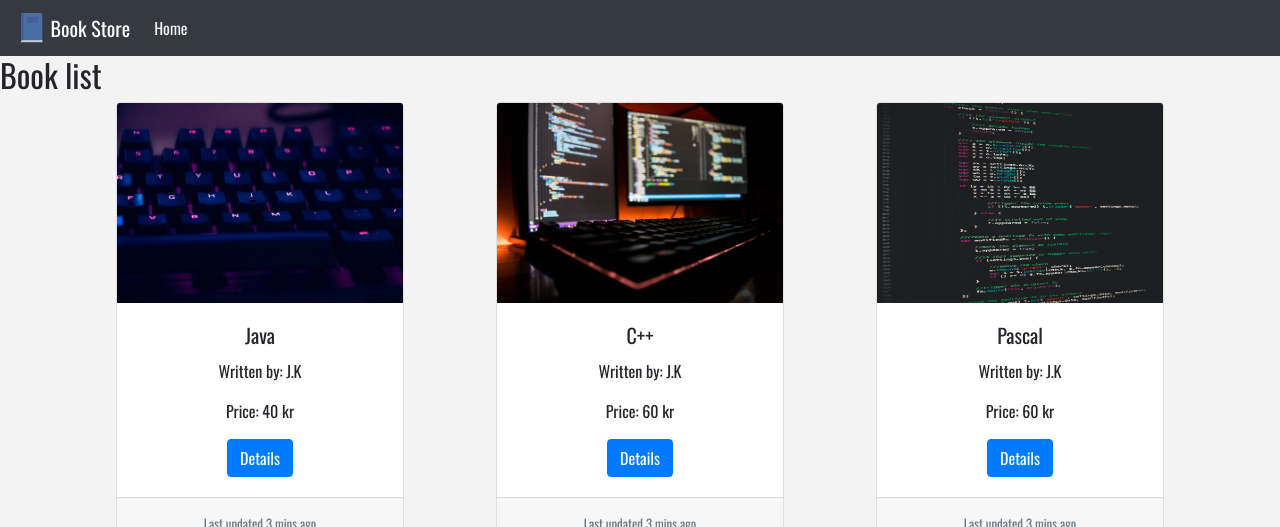
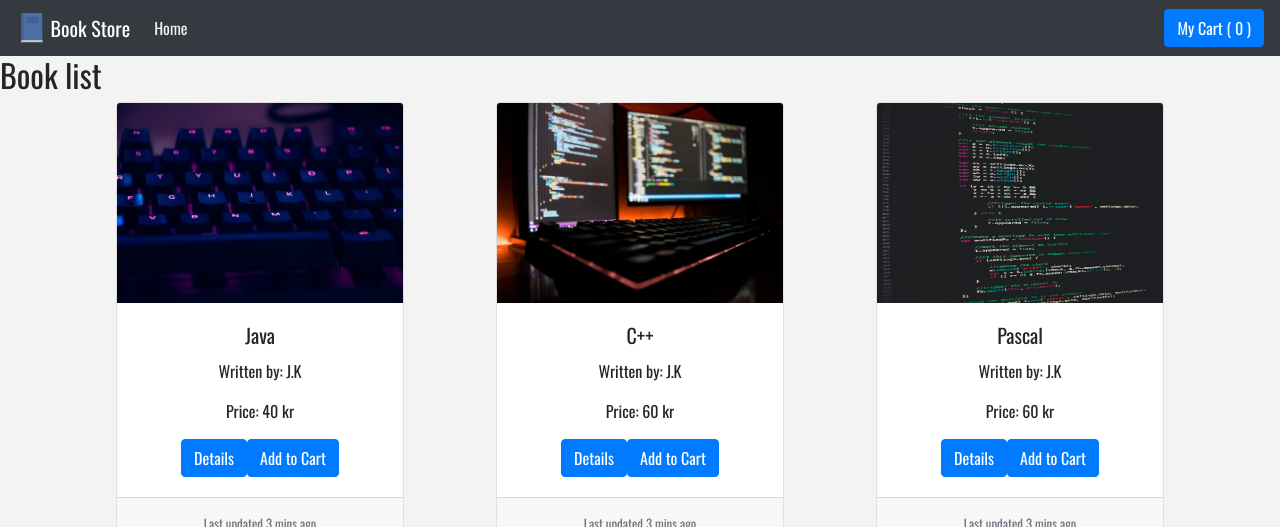
Before and after one commit to imadcollin/book-store, a React (Create React App) app: page / in a window 1280 px wide. Shown: the top 527 px of the page. Built offline with nearby package versions, Linux system fonts and the light colour scheme.

Commit message:
Add Cart feature

```diff
--- a/src/App.js
+++ b/src/App.js
@@ -4,6 +4,7 @@ import React from "react";
 import { Switch, Route } from "react-router-dom";
 import BookList from "./Components/BookList";
 import BookDetails from "./Components/BookDetails"
+import Cart from "./Components/Cart"
 import PageNotFound from "./Components/PageNotFound";
 import Book from "./Components/Book";
 import Nav from "./Components/Nav"
@@ -15,6 +16,7 @@ function App() {
         <Route exact path="/" component={BookList}></Route>
         <Route path="/book" component={Book}></Route>
         <Route path="/bookDetails" component={BookDetails}></Route>
+        <Route path="/Cart" component={Cart}></Route>
         <Route component={PageNotFound}></Route>
       </Switch>
     </React.Fragment>
--- a/src/Components/Book.js
+++ b/src/Components/Book.js
@@ -30,6 +30,7 @@ export default class Book extends Component {
                     Details
                   </Button>
                 </Link>
+                <Button onClick={()=>value.addToCart(id)}>Add to Cart</Button>
               </Card.Body>
               <Card.Footer>
                 <small className="text-muted">Last updated 3 mins ago</small>
--- /dev/null
+++ b/src/Components/Cart.js
@@ -0,0 +1,20 @@
+import React, { Component } from "react";
+import { ProductConsumer } from "../Providers/ProductProvider";
+import ListGroup from "react-bootstrap/ListGroup";
+export default class Cart extends Component {
+  render() {
+    return (
+      <ListGroup as="ul" action variant="secondary">
+        <ProductConsumer>
+          {(items) =>
+            items.carts.map((item) => (
+              <ListGroup.Item as="li" key={item.id}>
+                {item.title} {item.price}
+              </ListGroup.Item>
+            ))
+          }
+        </ProductConsumer>
+      </ListGroup>
+    );
+  }
+}
--- a/src/Components/Nav.js
+++ b/src/Components/Nav.js
@@ -3,6 +3,9 @@ import logo from "../logo.svg";
 import { Navbar, Nav } from "react-bootstrap";
 import { Link } from "react-router-dom";
 import "./AppNav.css";
+import Button from "react-bootstrap/Button";
+import { ProductConsumer } from "../Providers/ProductProvider";
+
 export default class AppNav extends Component {
   render() {
     return (
@@ -22,6 +25,15 @@ export default class AppNav extends Component {
         <Nav className="mr-auto">
           <Nav.Link href="/">Home</Nav.Link>
         </Nav>
+        <Nav className="mr-right">
+          <ProductConsumer>
+            {(items) => (
+              <Link to="/Cart">
+                <Button>My Cart ( {items.carts.length} ) </Button>{" "}
+              </Link>
+            )}
+          </ProductConsumer>
+        </Nav>
       </Navbar>
     );
   }
--- a/src/Providers/ProductProvider.js
+++ b/src/Providers/ProductProvider.js
@@ -6,6 +6,7 @@ export default class ProductProvider extends Component {
   state = {
     bookList: bookList,
     bookDetail: bookDetail,
+    carts: [],
   };
   getBookById = (id) => {
     const book = bookDetail.find((book) => book.id === id);
@@ -17,6 +18,16 @@ export default class ProductProvider extends Component {
       return { bookDetail: book };
     });
   };
+  addToCart = (id) => {
+    const item = this.getBookById(id);
+
+    const test = this.state.carts.find((item) => item.id === id);
+    if (test === undefined || test === "undefined") {
+      this.setState({
+        carts: [...this.state.carts, item],
+      });
+    } else console.log("Already in the Cart");
+  };
   render() {
     return (
       <div>
@@ -24,6 +35,7 @@ export default class ProductProvider extends Component {
           value={{
             ...this.state,
             handleBook: this.handleBook,
+            addToCart: this.addToCart,
           }}
         >
           {this.props.children}
```
